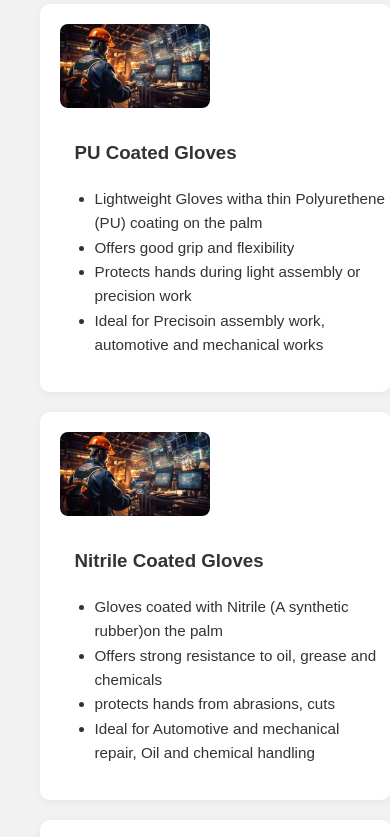
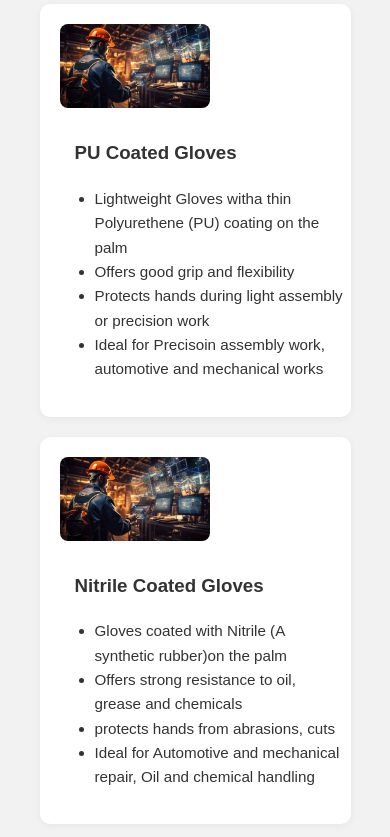
Before and after one commit to nallerumadhu/ipacq, a plain HTML site: page index.html in a window 390 px wide. Shown: the part 1000-1837 px from the top of the page. Drawn offline with Linux system fonts and the light colour scheme.

Commit message:
Update styles.css

```diff
--- a/styles.css
+++ b/styles.css
@@ -181,10 +181,11 @@ button {
   align-items: flex-start;
   gap: 15px;
   box-shadow: 0 2px 8px rgba(0, 0, 0, 0.05);
-  width: 100%;
+  width: auto;
   max-width: 100%;
   background: #fff;
   border-radius: 10px;
+  flex-direction: column;
 }
 
 /* Optional responsive stacking on small screens */
@@ -212,3 +213,18 @@ button {
   transform: translateY(-2px);
   transition: all 0.3s ease;
 }
+
+.product-content {
+	flex: 1;
+}
+
+@media screen and (max-width: 768px)
+{
+	.product-box {
+		flex-direction: column;
+	}
+
+	.product-box img {
+		width: 100%;
+	}
+}
```
